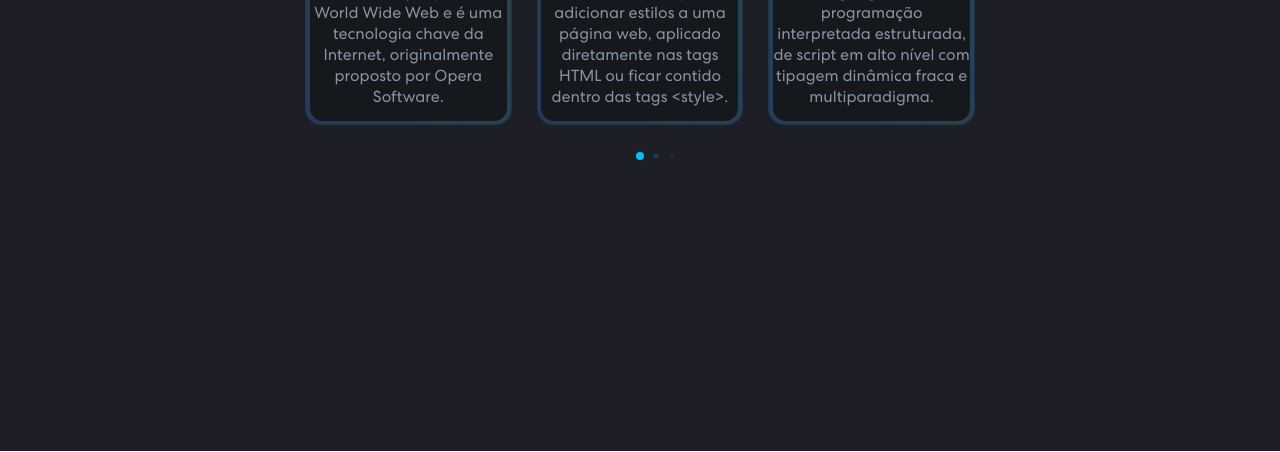
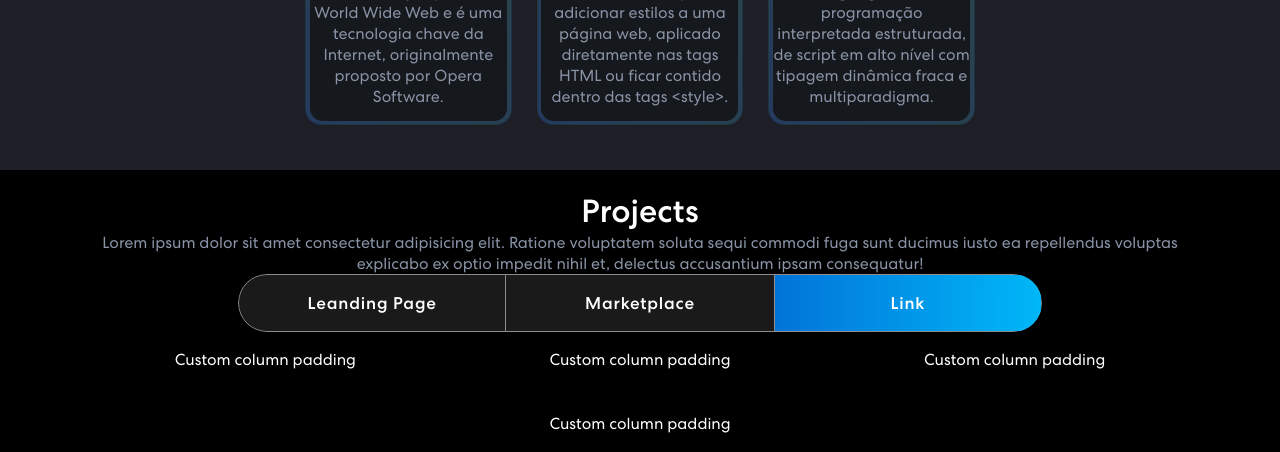
Before and after one commit to hermesonDMC/my_portfolio, a plain HTML site: page index.html in a window 1280 px wide. Shown: the part 1119-1571 px from the top of the page. Drawn offline with nearby package versions, Linux system fonts and the light colour scheme.

Commit message:
nav tab projects

```diff
--- a/css/style.css
+++ b/css/style.css
@@ -93,7 +93,7 @@ button {
 
 #skills {
   position: inherit;
-  height: 100vh;
+  height: 100%;
   width: 100%;
   margin-top: -30px;
   background: #1d1e26;
@@ -190,11 +190,177 @@ button {
 }
 
 #projects {
+  padding-top: 20px;
   position: inherit;
-  height: 100vh;
+  height: 100%;
   width: 100%;
-  margin-top: -30px;
-  background: #1d1e26;
-  border-radius: 30px 30px 0 0;
+  background: black;
+  /* background: #1d1e26; */
   text-align: center;
 }
+/* .project h2 {
+	font-size: 45px;
+	font-weight: 700;
+  text-align: center;
+} */
+/* .project p {
+  font-size: 18px;
+  letter-spacing: 0.8px;
+  line-height: 1.5em;
+  margin: 14px auto 30px auto;
+  text-align: center;
+  width: 56%;
+} */
+.project .nav.nav-pills {
+  width: 72%;
+  margin: 0 auto;
+  border-radius: 50px;
+  background-color: rgb(255 255 255 / 10%);
+  overflow: hidden;
+}
+.project .nav.nav-pills .nav-item {
+  width: 33.33333%;
+}
+.project .nav.nav-pills .nav-link {
+  background-color: transparent;
+  border-radius: 0;
+  padding: 17px 0;
+  color: #fff;
+  width: 100%;
+  font-size: 17px;
+  letter-spacing: 0.8px;
+  font-weight: 500;
+  position: relative;
+  transition: 0.3s ease-in-out;
+  text-align: center;
+  z-index: 0;
+}
+.project .nav.nav-pills .nav-link::before {
+  content: "";
+  position: absolute;
+  width: 0;
+  height: 100%;
+  background: linear-gradient(90.21deg, rgba(2,112,215,1) -5.91%, rgba(0,191,251,1) 111.58%);
+  top: 0;
+  left: 0;
+  z-index: -1;
+  transition: 0.3s ease-in-out;
+}
+.project .nav.nav-pills .nav-link.active::before {
+  width: 100% !important;
+}
+.project .nav.nav-pills .nav-link.active {
+  border: 1px solid rgba(255, 255, 255, 1);
+}
+.nav-link#projects-tabs-tab-first {
+  border: 1px solid rgba(255, 255, 255, 0.5);
+  border-radius: 55px 0px 0px 55px;
+}
+.nav-link#projects-tabs-tab-second {
+  border-top: 1px solid rgba(255, 255, 255, 0.5);
+  border-bottom: 1px solid rgba(255, 255, 255, 0.5);
+}
+.nav-link#projects-tabs-tab-third {
+  border: 1px solid rgba(255, 255, 255, 0.5);
+  border-radius: 0 55px 55px 0;
+}
+
+
+/* .card {
+  border-radius: 16px;
+  box-shadow: rgba(0, 0, 0, 0.35) 0px 5px 15px;
+  cursor: pointer;
+  width: 360px;
+  display: flex;
+  flex-direction: column;
+  align-items: center;
+  justify-content: center;
+  position: relative;
+  overflow: hidden;
+  background-image: linear-gradient(#333, #333);
+  transition: all .5s;
+}
+
+.card:hover {
+  background-image: linear-gradient(90.21deg, rgba(2,112,215,1) -5.91%, rgba(0,191,251,1) 111.58%);
+}
+
+.card .img {
+  width: 360px;
+  display: flex;
+  justify-content: center;
+  align-items: center;
+  height: 200px;
+  background-image: url('./assets/Evelynn.jpg');
+  background-size: cover;
+  background-position: center;
+  transition: all .5s;
+  z-index: 2;
+  position: relative;
+  opacity: .8;
+}
+
+.card .img span {
+  text-transform: uppercase;
+  font-size: 24px;
+  font-weight: 100;
+  font-style: italic;
+  transition: all .5s;
+}
+
+.card:hover .img {
+  width: 430px;
+  opacity: 1;
+}
+
+.card:hover .img span {
+  font-size: 28px;
+}
+
+.card .content {
+  padding: 0px 20px;
+  height: 0;
+  opacity: 0;
+  transition: all .5s;
+  position: relative;
+  box-sizing: border-box;
+  overflow: hidden;
+  transform: translateY(30px);
+}
+
+.card:hover .content {
+  height: 260px;
+  padding: 20px;
+  opacity: 1;
+  transform: translateY(0);
+}
+
+.card .content p {
+  margin: 0;
+}
+
+.card .content .title {
+  font-size: 20px;
+  font-weight: 600;
+}
+
+.card .content .desc {
+  font-size: 14px;
+  font-weight: 100;
+  opacity: .8;
+  margin-top: 8px;
+}
+
+.card .arrow {
+  padding: 15px;
+  transform: rotate(-180deg);
+  transition: all .5s;
+}
+
+.card:hover .arrow {
+  transform: rotate(0);
+}
+
+.card .arrow span {
+  font-size: 24px;
+} */
--- a/index.html
+++ b/index.html
@@ -118,6 +118,7 @@
                                     </div>
                                 </div>
                             </div>
+                        <div>
                     </div>
                     <div class="swiper-button-next swiper-navBtn"></div>
                     <div class="swiper-button-prev swiper-navBtn"></div>
@@ -126,28 +127,58 @@
             </div>
         </div>
     </section>
-    <!-- <section id="projects">
+    <section id="projects" class="project">
         <div class="container">
-            <div class="row">
+            <div class="row align-items-center">
                 <h2>Projects</h2>
                 <p>Lorem ipsum dolor sit amet consectetur adipisicing elit. Ratione voluptatem soluta sequi commodi fuga sunt ducimus iusto ea repellendus voluptas explicabo ex optio impedit nihil et, delectus accusantium ipsam consequatur!</p>
+                <div class="container tab">
                     <ul class="nav nav-pills">
                         <li class="nav-item">
-                      <a class="nav-link active" aria-current="page" href="#">Active</a>
+                            <button class="nav-link" id="projects-tabs-tab-first" href="#">Leanding Page</button>
                         </li>
                         <li class="nav-item">
-                      <a class="nav-link" href="#">Link</a>
+                            <button class="nav-link" id="projects-tabs-tab-second" href="#">Marketplace</button>
                         </li>
                         <li class="nav-item">
-                      <a class="nav-link" href="#">Link</a>
-                    </li>
-                    <li class="nav-item">
-                      <a class="nav-link disabled">Disabled</a>
+                            <button class="nav-link active" id="projects-tabs-tab-third" href="#">Link</button>
                         </li>
                     </ul>
+                    <div class="nav-content" id="first">
+                        <div class="row g-2 justify-content-center">
+                            <div class="col-4" style="border-color: 1px solid red;">
+                              <div class="p-3">Custom column padding</div>
+                            </div>
+                            <div class="col-4">
+                              <div class="p-3">Custom column padding</div>
+                            </div>
+                            <div class="col-4">
+                              <div class="p-3">Custom column padding</div>
+                            </div>
+                            <div class="col-4">
+                              <div class="p-3">Custom column padding</div>
                             </div>
                         </div>
-    </section> -->
+                        <!-- <div class="card">
+                            <div class="img">
+                                <span>Evelynn</span>
+                            </div>
+
+                            <div class="content">
+                                <span class="title">O abraço da agonia</span>
+                                <p class="desc">Nas ruelas sombrias de Runeterra, a criatura demoníaca Evelynn busca sua próxima vítima. Ela atrai presas com sua voluptuosa aparência de fêmea humana, mas assim que a vítima sucumbe ao seu charme, a verdadeira forma de Evelynn é revelada. A criatura então sujeita suas vítimas a um tormento inenarrável, gratificando-se com a dor alheia. Para ela, esses contatos são casinhos inocentes; Para o resto de Runeterra, são histórias macabras de encontros lascivos que deram errado e lembretes terríveis sobre o custo do desejo desenfreado.</p>
+                            </div>
+
+                            <div class="arrow">
+                                <span>&#8673;</span>
+                            </div>
+                        </div> -->
+                    </div>
+
+                </div>
+            </div>
+        </div>
+    </section>
 </body>
     <!-- Swiper CSS -->
     <script src="js/swiper-bundle.min.js"></script>
```
Also changed, not shown: projects cards.JPG (added). Lines whose indentation alone changed are shown as unchanged.
